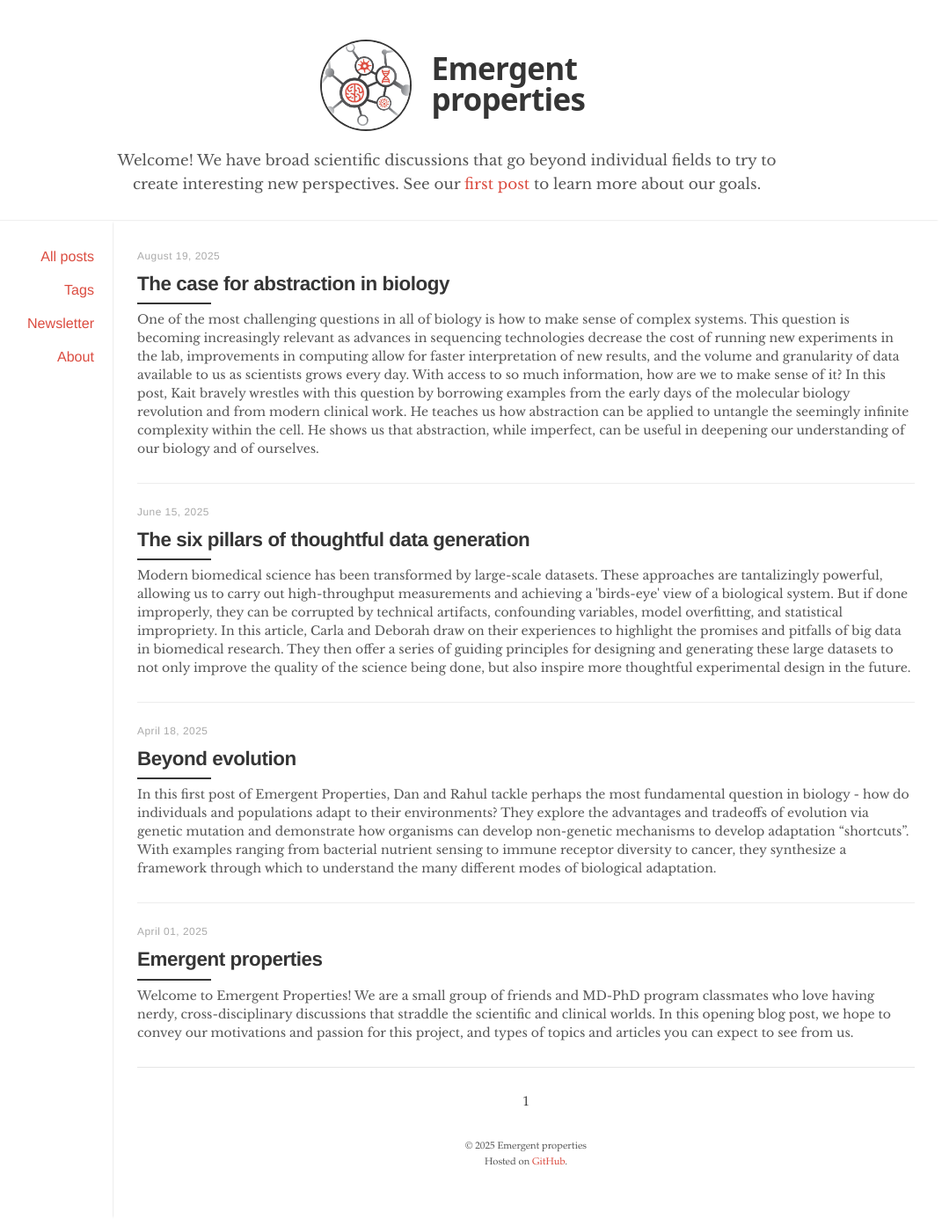
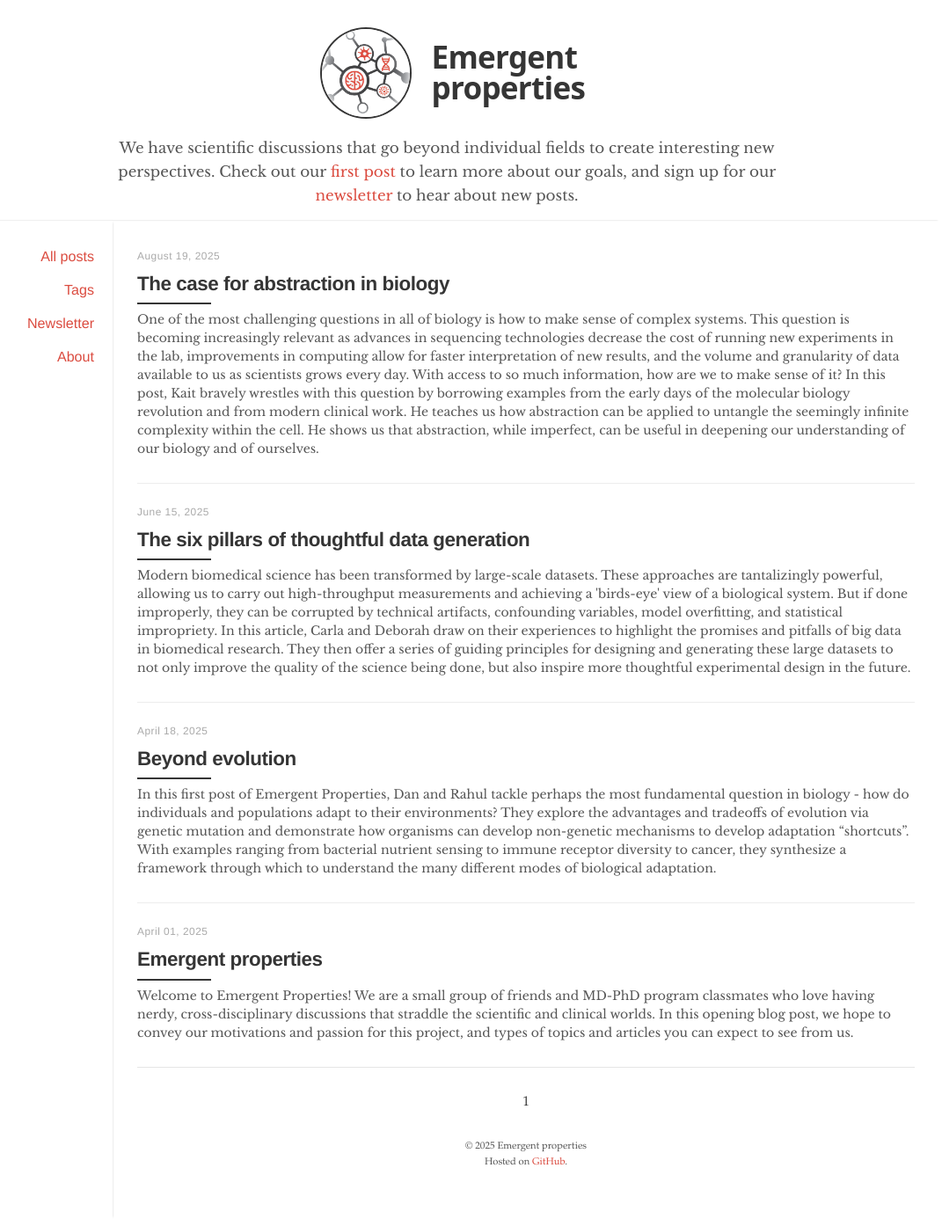
Before and after one commit to emergentpropertiesblog/emergentpropertiesblog.github.io, a Jekyll site: the page built from index.html, in a window 1280 px wide and 1386 px high. Shown: the whole window at 88% size, without its empty margins (52-1123 px from the left). Built offline with Jekyll 4.4.1, drawn with Linux system fonts in a browser that asks for light colours; the list of posts is cut into pages by our own code.

Commit message:
Edited subheader

```diff
--- a/_layouts/home.html
+++ b/_layouts/home.html
@@ -13,7 +13,7 @@
           <img src="{{ '/assets/images/logored.png' | relative_url }}" alt="Logo" class="logo"> <!-- Update the path to your logo -->
           <h1 class="blog-title">{{ site.title }}</h1>
         </div>
-        <p class="blog-summary">Welcome! We have broad scientific discussions that go beyond individual fields to try to create interesting new perspectives. See our <a href="{{ '/2025/04/01/emergent-properties' | prepend: site.baseurl }}">first post</a> to learn more about our goals.</p>
+        <p class="blog-summary">We have scientific discussions that go beyond individual fields to create interesting new perspectives. Check out our <a href="{{ '/2025/04/01/emergent-properties' | prepend: site.baseurl }}">first post</a> to learn more about our goals, and sign up for our <a href="{{ '/subscribe' | prepend: site.baseurl }}">newsletter</a> to hear about new posts.</p>
       </div>
 
       <div class="bottom-half">
```
